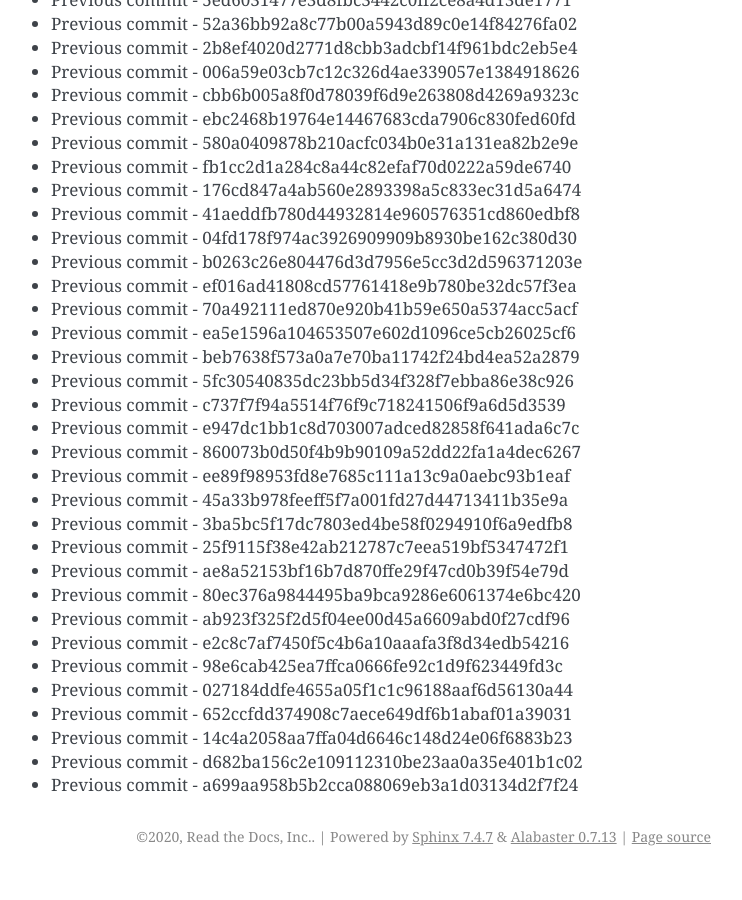
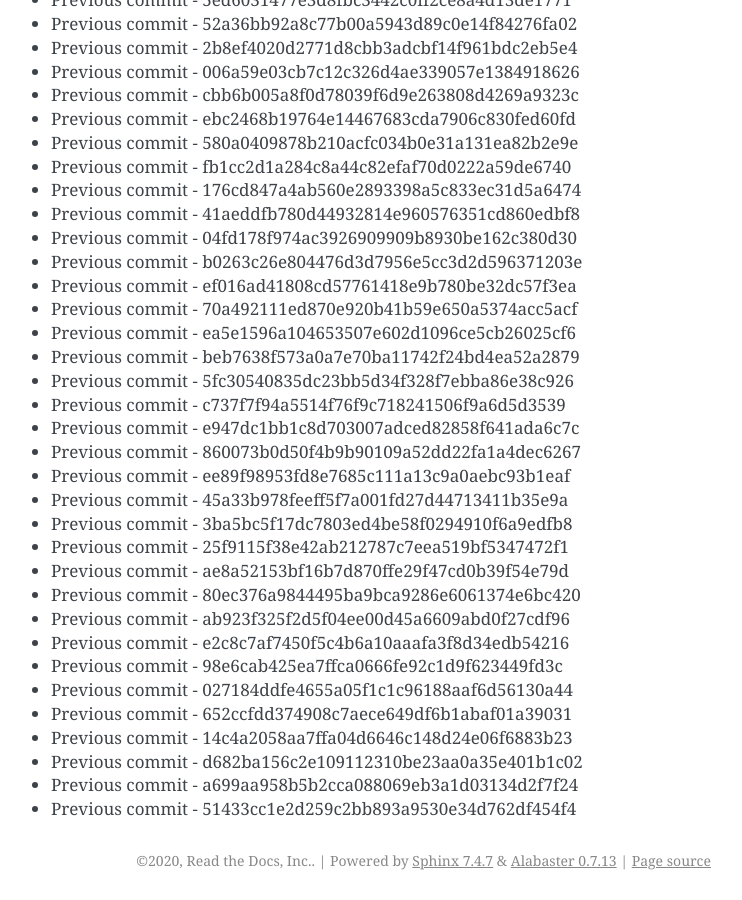
Before and after one commit to readthedocs/rtd-git-stresstest, a Sphinx documentation site: the page built from docs/updates.rst, in a window 1280 px wide and 900 px high, scrolled down 67834 px. Shown: the whole window, without its empty margins (399-1141 px from the left). Built offline with Sphinx 7.4.7, drawn with Linux system fonts in a browser that asks for light colours; before the commit the page ends 68710 px from its top, so only the background shows below that.

Commit message:
Generating commit from previous: 51433cc1e2d259c2bb893a9530e34d762df454f4

```diff
--- a/docs/updates.rst
+++ b/docs/updates.rst
@@ -2882,3 +2882,4 @@ It can be tested for any performance characteristics.
 * Previous commit - 14c4a2058aa7ffa04d6646c148d24e06f6883b23
 * Previous commit - d682ba156c2e109112310be23aa0a35e401b1c02
 * Previous commit - a699aa958b5b2cca088069eb3a1d03134d2f7f24
+* Previous commit - 51433cc1e2d259c2bb893a9530e34d762df454f4
```
